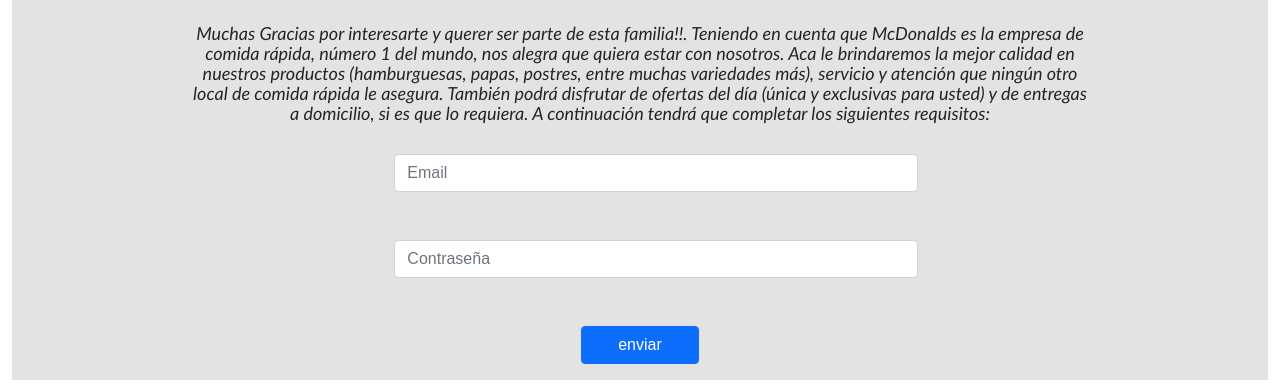
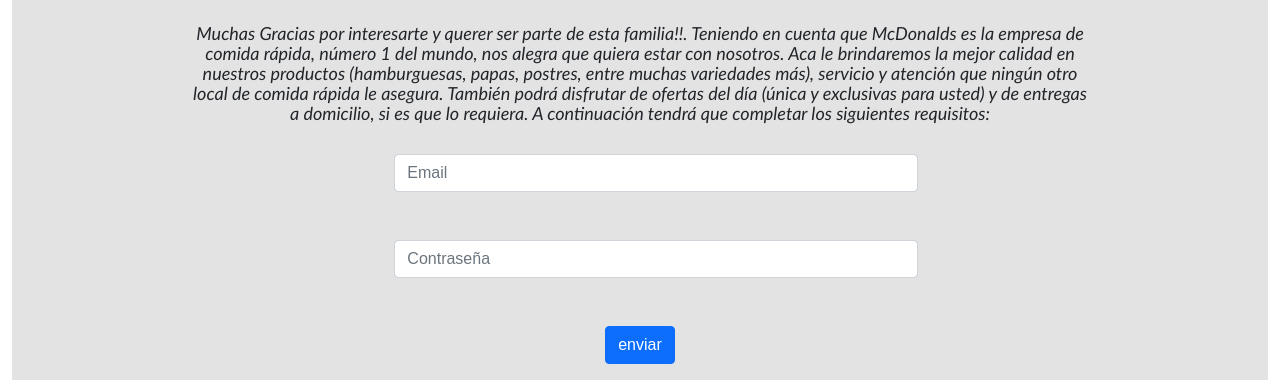
Before and after one commit to MatiasBernardini/proyecto-mcdonald, a plain HTML site: page Paginas/Registrate.html in a window 1280 px wide. Shown: the part 171-555 px from the top of the page. Drawn offline with nearby package versions, Linux system fonts and the light colour scheme.

Commit message:
boton de registrate arreglado

```diff
--- a/Paginas/Registrate.html
+++ b/Paginas/Registrate.html
@@ -62,7 +62,7 @@
                     <input class="form-control mx-3 mb-5" type="password" placeholder="Contraseña" name="Contraseña" id="Contraseña">
 
                     <div class="container-fluid d-flex justify-content-center">
-                        <input type="submit" class="btn btn-primary w-25  mb-3" name="Enviar" value="enviar">
+                        <input type="submit" class="btn btn-primary  mb-3" name="Enviar" value="enviar">
                     </div>
 
                 </form>
```
